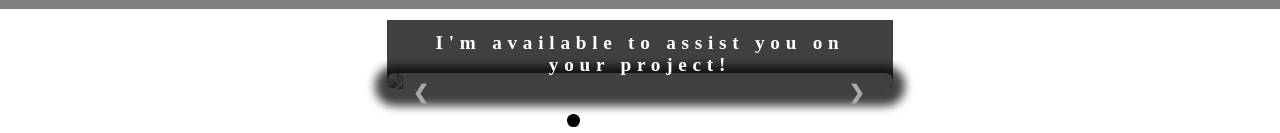
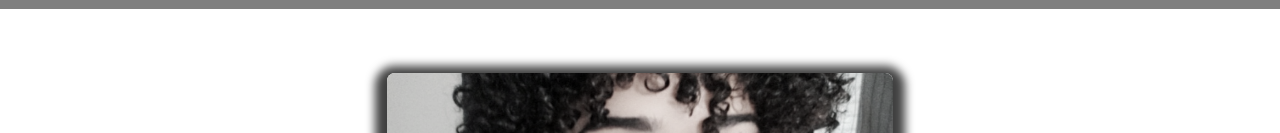
Before and after one commit to MamaD33R/MamaD33R.github.io, a plain HTML site: page index.html in a window 1280 px wide. Shown: the part 822-955 px from the top of the page. Drawn offline with Linux system fonts and the light colour scheme.

Commit message:
Update
New picture again, details fixed, new links

```diff
--- a/index.html
+++ b/index.html
@@ -56,7 +56,7 @@
                 <div id="Slideshow_Container">
                     <!-- Slide 1 of 6 -->
                     <div class="mySlides fade">
-                        <img class="Slideshow_Images" src="./Img/20210823_184955.jpg alt="Picture of me">
+                        <img class="Slideshow_Images" src="./Img/20210823_184955.jpg" alt="Picture of me">
                         <div class="text"> I'm available to assist you on your project!</div>
                     </div>
                     <!-- Slide 2 of 6 -->
```
